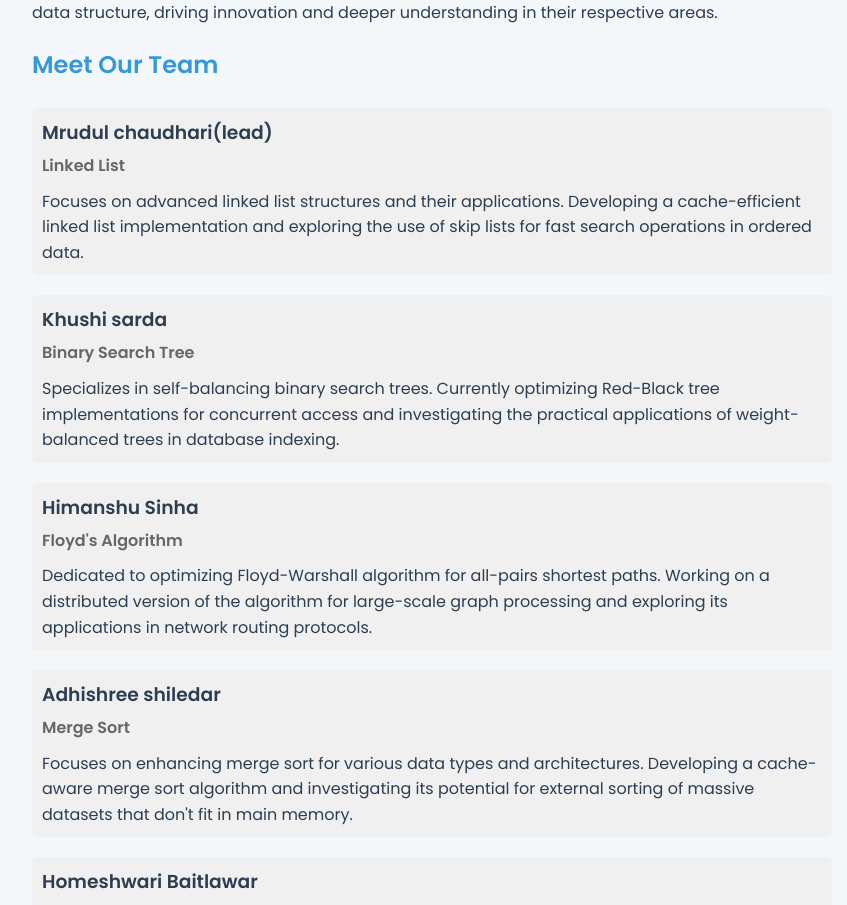
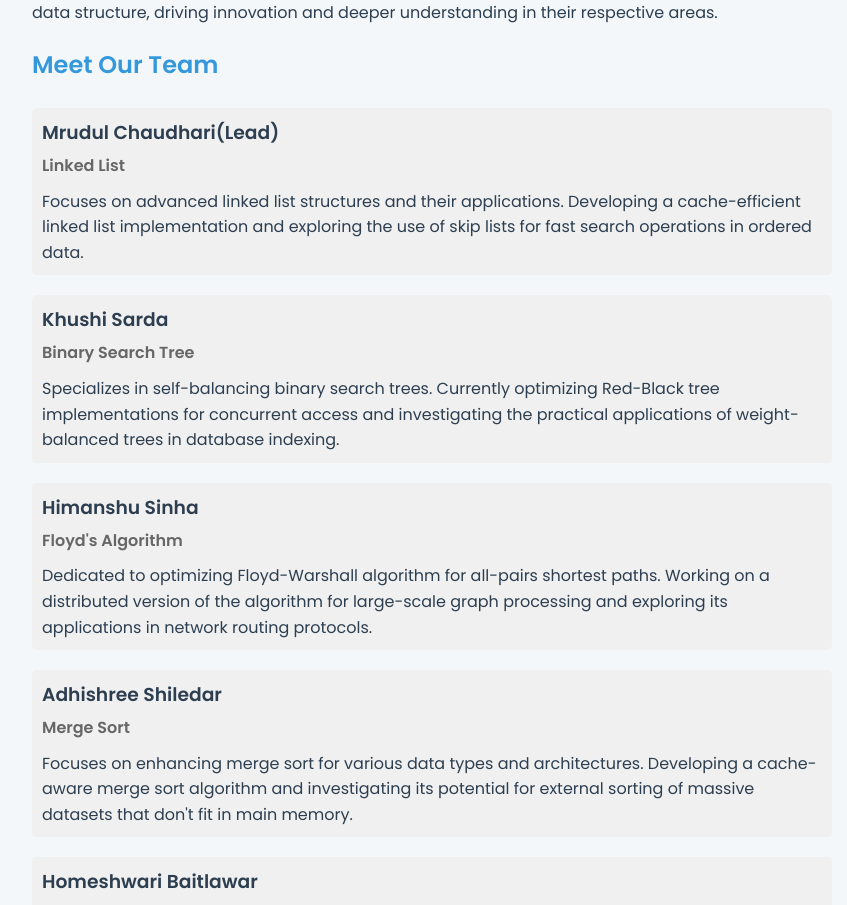
Before and after one commit to mrudulchaudhari/DS-Lab, a React (Vite) app in the folder ds-labs/: page /about in a window 1280 px wide. Shown: the part 308-1213 px from the top of the page, without its empty margins (208-1055 px from the left). Built offline with nearby package versions, Linux system fonts and the light colour scheme.

Commit message:
hopefully last

```diff
--- a/ds-labs/src/About.jsx
+++ b/ds-labs/src/About.jsx
@@ -6,12 +6,12 @@ function About() {
 
   const teamMembers = [
     {
-      name: "Mrudul chaudhari(lead)",
+      name: "Mrudul Chaudhari(Lead)",
       role: "Linked List",
       description: "Focuses on advanced linked list structures and their applications. Developing a cache-efficient linked list implementation and exploring the use of skip lists for fast search operations in ordered data."
     },
     {
-      name: "Khushi sarda",
+      name: "Khushi Sarda",
       role: "Binary Search Tree",
       description: "Specializes in self-balancing binary search trees. Currently optimizing Red-Black tree implementations for concurrent access and investigating the practical applications of weight-balanced trees in database indexing."
     },
@@ -21,7 +21,7 @@ function About() {
       description: "Dedicated to optimizing Floyd-Warshall algorithm for all-pairs shortest paths. Working on a distributed version of the algorithm for large-scale graph processing and exploring its applications in network routing protocols."
     },
     {
-      name: "Adhishree shiledar",
+      name: "Adhishree Shiledar",
       role: "Merge Sort",
       description: "Focuses on enhancing merge sort for various data types and architectures. Developing a cache-aware merge sort algorithm and investigating its potential for external sorting of massive datasets that don't fit in main memory."
     },
--- a/ds-labs/src/App.jsx
+++ b/ds-labs/src/App.jsx
@@ -75,6 +75,18 @@ function App() {
   {expanded ? 'Read Less' : 'Read More'}
 </button>
         </section>
+        <section className="card feedback-section">
+  <h2>We Value Your Feedback</h2>
+  <p>Your opinion matters to us! Help us improve the Data Structures Lab by sharing your thoughts and suggestions.</p>
+  <a
+    href="https://docs.google.com/forms/d/15XCPUd0txrqkA5IM9t40Pp25fo8k8COMzbI626ATdrQ/edit"
+    target="_blank"
+    rel="noopener noreferrer"
+    className="feedback-button"
+  >
+    Provide Feedback
+  </a>
+</section>
       </main>
       <Footer />
     </div>
--- a/ds-labs/src/algorithms/binarysearchtree/tree.jsx
+++ b/ds-labs/src/algorithms/binarysearchtree/tree.jsx
@@ -215,6 +215,7 @@ function BSTPage() {
     setCurrentSection(sectionId);
   };
 
+
   const renderSectionContent = (sectionId) => {
     switch (sectionId) {
       case 'aim':
@@ -357,7 +358,6 @@ function BSTPage() {
       </header>
 
       <div style={{ display: 'flex', marginTop: '20px' }}>
-        {/* Sidebar Navigation */}
         <nav style={{
           width: '200px',
           marginRight: '20px',
@@ -385,13 +385,15 @@ function BSTPage() {
           </ul>
         </nav>
 
-        {/* Main Content Area */}
         <main style={{ flexGrow: 1 }}>
           <div style={{
             backgroundColor: '#fff',
             padding: '20px',
             borderRadius: '5px',
-            boxShadow: '0 0 10px rgba(0,0,0,0.1)'
+            boxShadow: '0 0 10px rgba(0,0,0,0.1)',
+            maxWidth: '800px',
+            marginLeft: 'auto',
+            marginRight: 'auto'
           }}>
             {renderSectionContent(currentSection)}
           </div>
--- a/ds-labs/src/algorithms/linkedlist/LinkedListPage.jsx
+++ b/ds-labs/src/algorithms/linkedlist/LinkedListPage.jsx
@@ -461,7 +461,7 @@ function LinkedListPage() {
         }}>
           <h2>Contents</h2>
           <ul style={{ listStyleType: 'none', padding: 0 }}>
-            {['aim', 'overview', 'recap', 'pretest', 'implementation','visualizer', 'further-reading', 'quiz', 'posttest'].map((section) => (
+            {['aim', 'overview', 'recap', 'pretest', 'implementation','visualizer', 'quiz', 'posttest', 'further-reading'].map((section) => (
               <li key={section}>
                 <a
                   href={`#${section}`}
```
